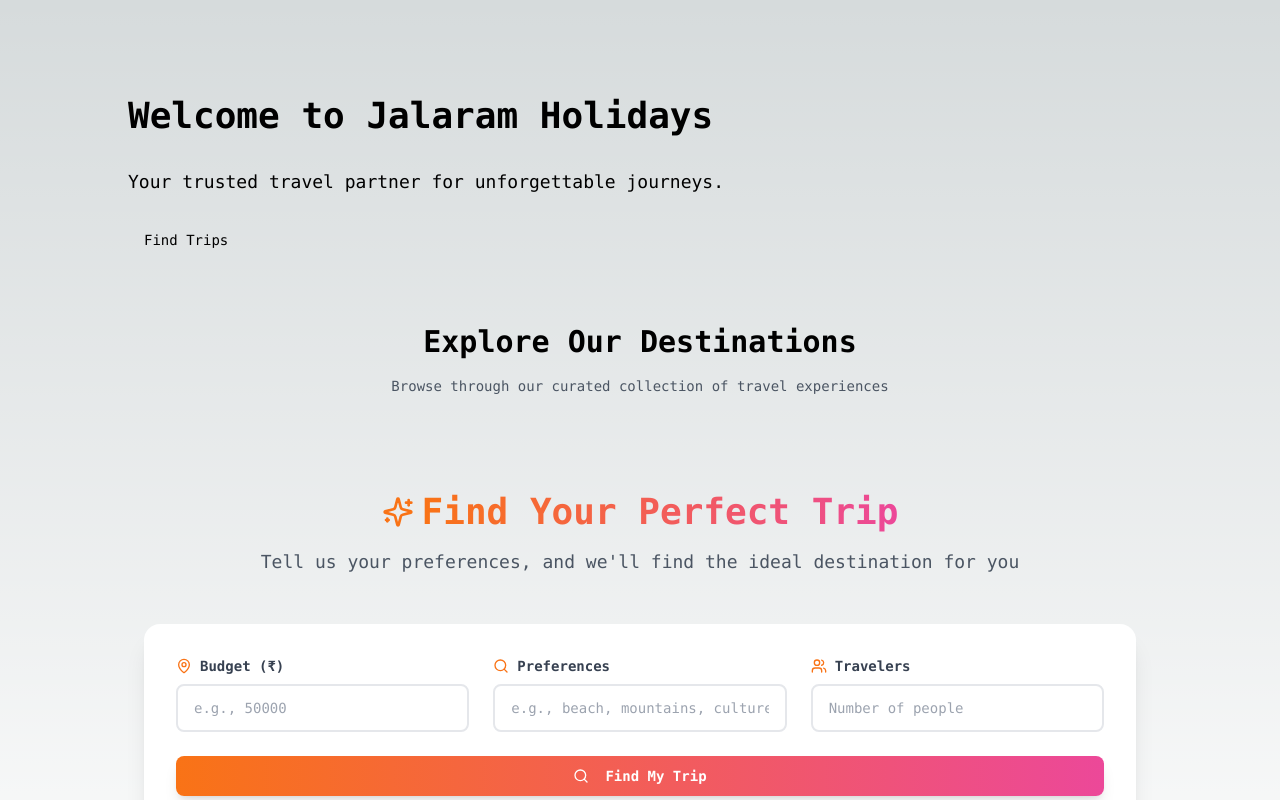
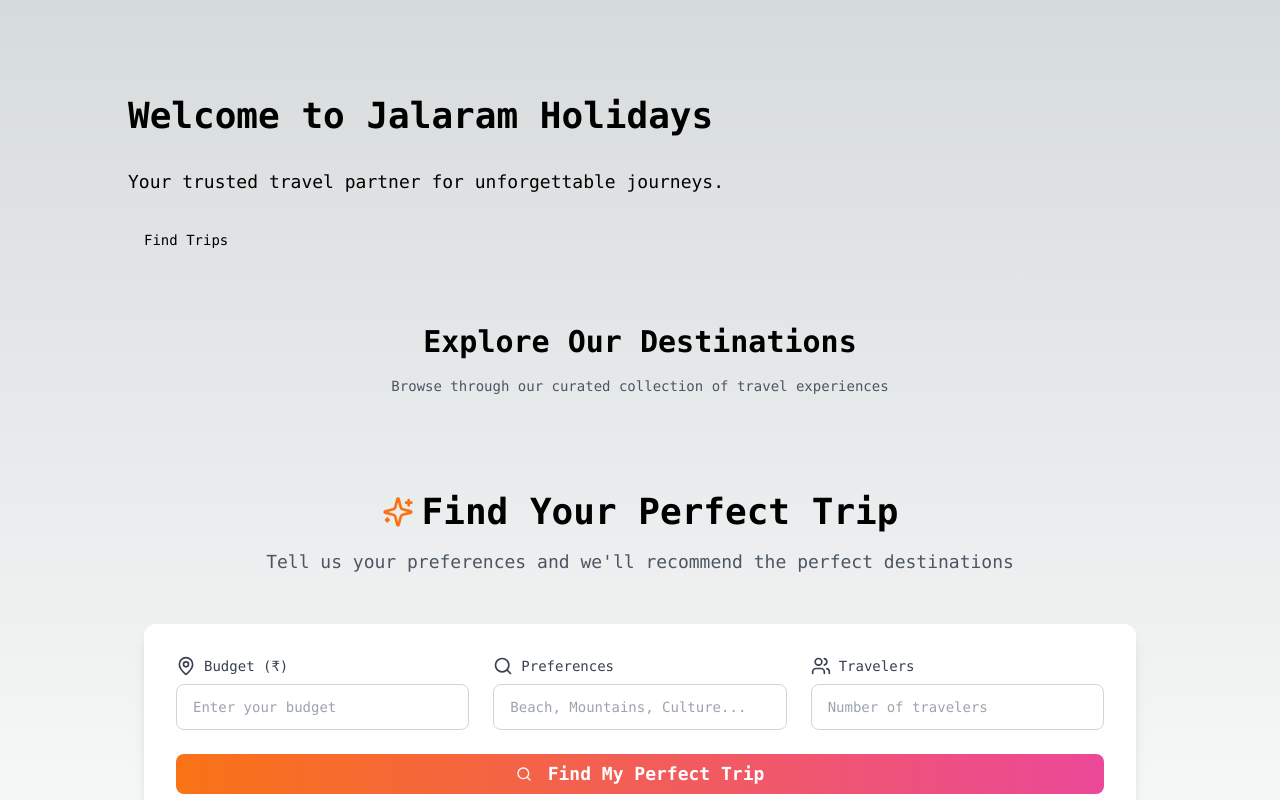
Before and after one commit to TechnicalBhavarth/jalaram-holidays, a Next.js app: page / in a window 1280 px wide. Shown: the top 800 px of the page. Built offline with nearby package versions, Linux system fonts and the light colour scheme.

Commit message:
Update TripFinder.tsx

```diff
--- a/components/TripFinder.tsx
+++ b/components/TripFinder.tsx
@@ -2,7 +2,7 @@
 
 import React, { useState } from "react";
 import { Search, MapPin, Calendar, Users, Sparkles } from "lucide-react";
-import { destinations } from "@/data/destinations";
+import { destinations, Destination } from "@/data/destinations";
 import { Button } from "@/components/ui/Button";
 
 const TripFinder = () => {
@@ -10,143 +10,138 @@ const TripFinder = () => {
   const [preferences, setPreferences] = useState("");
   const [travelers, setTravelers] = useState("");
   const [showResults, setShowResults] = useState(false);
-  const [recommendations, setRecommendations] = useState([]);
+  const [recommendations, setRecommendations] = useState<Destination[]>([]);
 
   const handleSearch = () => {
     // Simple filtering logic - in a real app, this would be more sophisticated
     const budgetNum = parseInt(budget) || 0;
-
     const filtered = destinations.filter((dest) => {
       const destBudget = parseInt(dest.budget.replace(/[^0-9]/g, "")) || 0;
       const budgetMatch = budgetNum === 0 || destBudget <= budgetNum;
-
       const prefMatch =
         !preferences ||
         dest.description.toLowerCase().includes(preferences.toLowerCase()) ||
         dest.highlights.some((h) =>
           h.toLowerCase().includes(preferences.toLowerCase())
         );
-
       return budgetMatch && prefMatch;
     });
-
     setRecommendations(filtered.slice(0, 3));
     setShowResults(true);
   };
 
   return (
-    <div className="max-w-6xl mx-auto px-4 py-16">
+    <div className="w-full max-w-6xl mx-auto py-16 px-4">
       <div className="text-center mb-12">
         <div className="flex items-center justify-center gap-2 mb-4">
-          <Sparkles className="w-8 h-8 text-orange-500" />
-          <h2 className="text-4xl font-bold bg-gradient-to-r from-orange-500 to-pink-500 bg-clip-text text-transparent">
-            Find Your Perfect Trip
-          </h2>
+          <Sparkles className="text-orange-500" size={32} />
+          <h2 className="text-4xl font-bold">Find Your Perfect Trip</h2>
         </div>
         <p className="text-gray-600 text-lg">
-          Tell us your preferences, and we'll find the ideal destination for you
+          Tell us your preferences and we'll recommend the perfect destinations
         </p>
       </div>
 
-      <div className="bg-white rounded-2xl shadow-xl p-8 mb-8">
-        <div className="grid md:grid-cols-3 gap-6">
+      <div className="bg-white rounded-xl shadow-lg p-8 mb-8">
+        <div className="grid md:grid-cols-3 gap-6 mb-6">
           <div className="space-y-2">
-            <label className="flex items-center gap-2 text-sm font-semibold text-gray-700">
-              <MapPin className="w-4 h-4 text-orange-500" />
+            <label className="flex items-center gap-2 text-gray-700 font-medium">
+              <MapPin size={20} />
               Budget (₹)
             </label>
             <input
               type="number"
-              placeholder="e.g., 50000"
               value={budget}
               onChange={(e) => setBudget(e.target.value)}
-              className="w-full px-4 py-3 border-2 border-gray-200 rounded-lg focus:border-orange-500 focus:outline-none transition-colors"
+              placeholder="Enter your budget"
+              className="w-full px-4 py-3 border border-gray-300 rounded-lg focus:ring-2 focus:ring-orange-500 focus:border-transparent"
             />
           </div>
 
           <div className="space-y-2">
-            <label className="flex items-center gap-2 text-sm font-semibold text-gray-700">
-              <Search className="w-4 h-4 text-orange-500" />
+            <label className="flex items-center gap-2 text-gray-700 font-medium">
+              <Search size={20} />
               Preferences
             </label>
             <input
               type="text"
-              placeholder="e.g., beach, mountains, culture"
               value={preferences}
               onChange={(e) => setPreferences(e.target.value)}
-              className="w-full px-4 py-3 border-2 border-gray-200 rounded-lg focus:border-orange-500 focus:outline-none transition-colors"
+              placeholder="Beach, Mountains, Culture..."
+              className="w-full px-4 py-3 border border-gray-300 rounded-lg focus:ring-2 focus:ring-orange-500 focus:border-transparent"
             />
           </div>
 
           <div className="space-y-2">
-            <label className="flex items-center gap-2 text-sm font-semibold text-gray-700">
-              <Users className="w-4 h-4 text-orange-500" />
+            <label className="flex items-center gap-2 text-gray-700 font-medium">
+              <Users size={20} />
               Travelers
             </label>
             <input
               type="number"
-              placeholder="Number of people"
               value={travelers}
               onChange={(e) => setTravelers(e.target.value)}
-              className="w-full px-4 py-3 border-2 border-gray-200 rounded-lg focus:border-orange-500 focus:outline-none transition-colors"
+              placeholder="Number of travelers"
+              className="w-full px-4 py-3 border border-gray-300 rounded-lg focus:ring-2 focus:ring-orange-500 focus:border-transparent"
             />
           </div>
         </div>
 
         <Button
           onClick={handleSearch}
-          className="w-full mt-6 bg-gradient-to-r from-orange-500 to-pink-500 hover:from-orange-600 hover:to-pink-600 text-white font-semibold py-4 rounded-lg shadow-lg hover:shadow-xl transition-all"
+          className="w-full bg-gradient-to-r from-orange-500 to-pink-500 hover:from-orange-600 hover:to-pink-600 text-white py-4 rounded-lg font-semibold text-lg transition-all transform hover:scale-105"
         >
-          <Search className="w-5 h-5 mr-2" />
-          Find My Trip
+          <Search className="inline mr-2" size={20} />
+          Find My Perfect Trip
         </Button>
       </div>
 
       {showResults && (
         <div className="space-y-6">
-          <h3 className="text-2xl font-bold text-gray-800 text-center">
-            Recommended Destinations for You
+          <h3 className="text-2xl font-bold text-center mb-6">
+            Recommended Destinations
           </h3>
           {recommendations.length > 0 ? (
             <div className="grid md:grid-cols-3 gap-6">
               {recommendations.map((dest) => (
                 <div
                   key={dest.id}
-                  className="bg-white rounded-xl shadow-lg overflow-hidden hover:shadow-2xl transition-shadow"
+                  className="bg-white rounded-xl shadow-lg overflow-hidden hover:shadow-xl transition-shadow"
                 >
-                  <div className="relative h-48">
-                    <img
-                      src={dest.image}
-                      alt={dest.name}
-                      className="w-full h-full object-cover"
-                    />
-                    <div className="absolute top-4 right-4 bg-orange-500 text-white px-3 py-1 rounded-full text-sm font-semibold">
-                      {dest.budget}
-                    </div>
-                  </div>
+                  <div className="h-48 bg-gradient-to-br from-orange-400 to-pink-400" />
                   <div className="p-6">
-                    <h4 className="text-xl font-bold text-gray-800 mb-2">
-                      {dest.name}
-                    </h4>
-                    <p className="text-gray-600 text-sm mb-4 line-clamp-2">
-                      {dest.description}
-                    </p>
-                    <div className="flex items-center gap-2 text-sm text-gray-500 mb-4">
-                      <Calendar className="w-4 h-4" />
+                    <h4 className="text-xl font-bold mb-2">{dest.name}</h4>
+                    <p className="text-gray-600 mb-4">{dest.description}</p>
+                    <div className="flex items-center gap-2 text-sm text-gray-500 mb-3">
+                      <Calendar size={16} />
                       <span>{dest.duration}</span>
                     </div>
-                    <Button className="w-full bg-orange-500 hover:bg-orange-600 text-white font-semibold py-2 rounded-lg transition-colors">
-                      View Details
-                    </Button>
+                    <div className="mb-4">
+                      <p className="font-semibold text-orange-500 text-lg">
+                        {dest.budget}
+                      </p>
+                    </div>
+                    <div className="space-y-2">
+                      <p className="font-semibold text-sm">Highlights:</p>
+                      <div className="flex flex-wrap gap-2">
+                        {dest.highlights.slice(0, 3).map((highlight, idx) => (
+                          <span
+                            key={idx}
+                            className="text-xs bg-orange-100 text-orange-700 px-2 py-1 rounded-full"
+                          >
+                            {highlight}
+                          </span>
+                        ))}
+                      </div>
+                    </div>
                   </div>
                 </div>
               ))}
             </div>
           ) : (
-            <div className="text-center py-12 bg-gray-50 rounded-xl">
+            <div className="text-center py-12">
               <p className="text-gray-600 text-lg">
-                No destinations found matching your criteria. Try adjusting your
-                preferences!
+                No destinations match your criteria. Try adjusting your filters!
               </p>
             </div>
           )}
```
